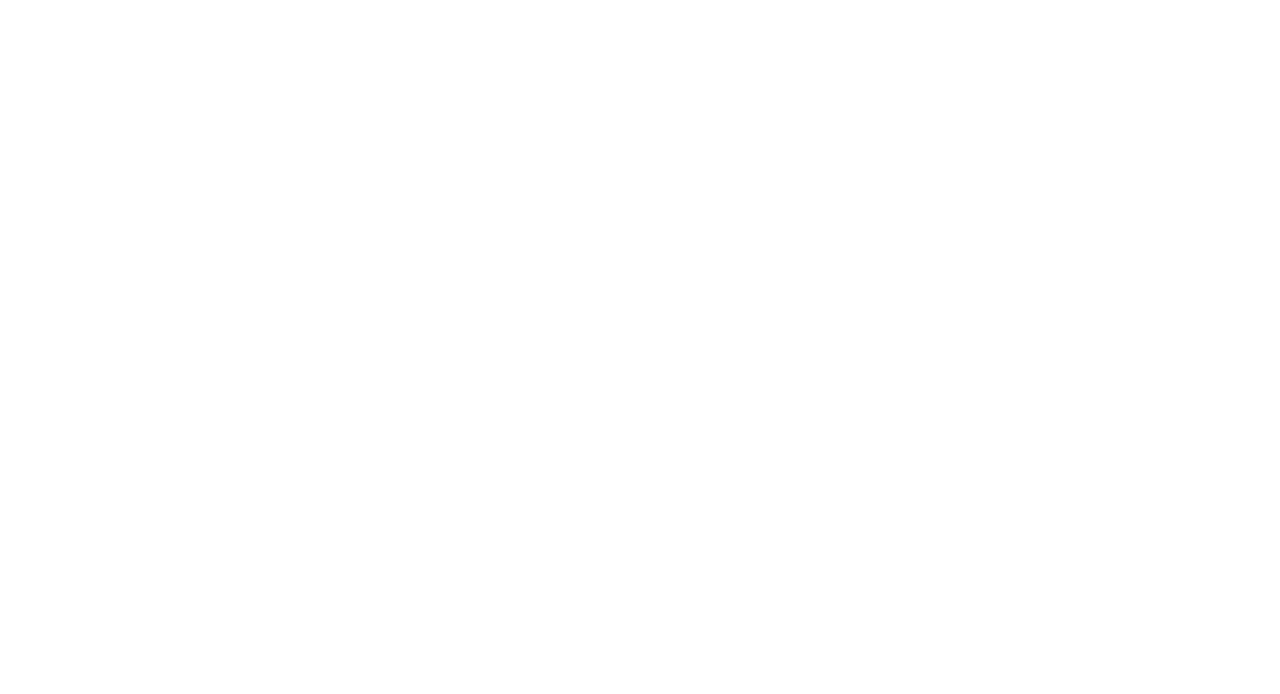
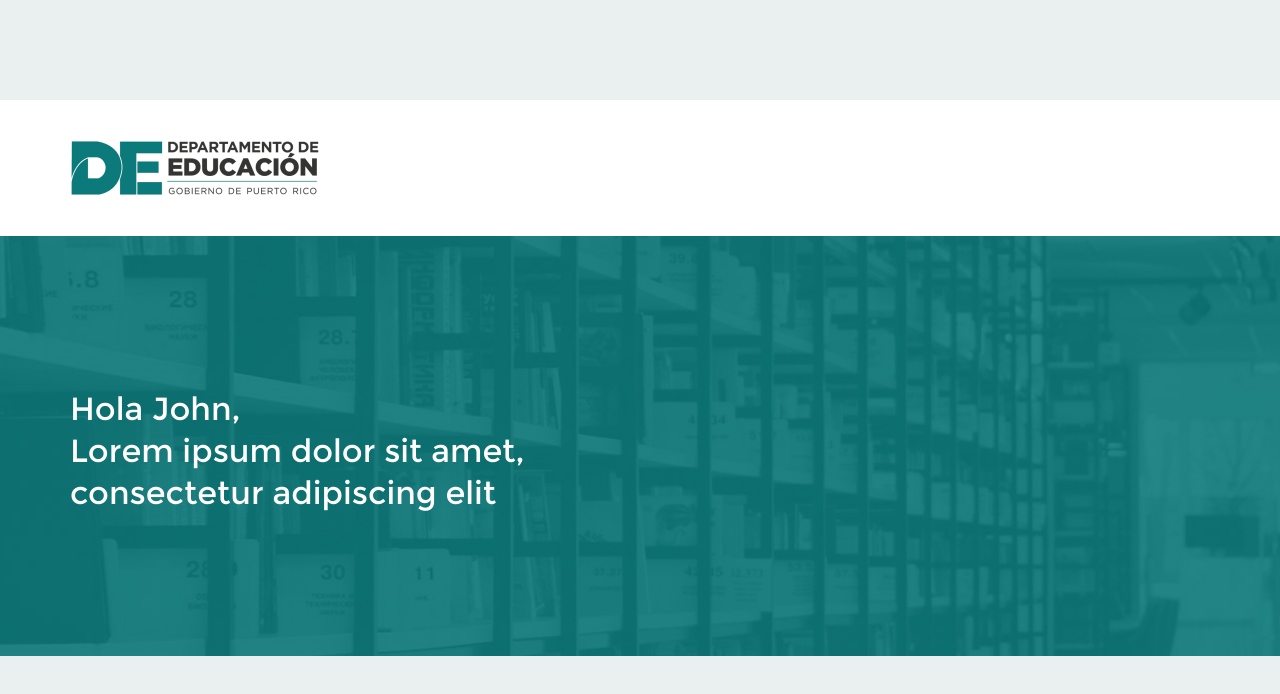
Before and after one commit to mundix/portal-querellas, a plain HTML site: page index.html in a window 1280 px wide. Drawn offline with Linux system fonts and the light colour scheme.

Commit message:
added header and hero banner

```diff
--- a/assets/css/styles.css
+++ b/assets/css/styles.css
@@ -14,3 +14,111 @@
     src: url('../fonts/montserrat-bold.woff') format('woff'),
     url('../fonts/montserrat-bold.ttf') format('truetype');
 }
+
+body {
+    font-family: 'Montserrat', sans-serif;
+    font-weight: 400;
+    color: #333333;
+    font-size: 14px;
+    background-color: #eaf0f0;
+}
+
+/** COMMON AND HELPERS **/
+
+.vcenter {
+    height: 100%;
+    display: flex;
+    align-items: center;
+    flex-direction: row;
+}
+
+/** HELPERS **/
+
+/* HEADER */
+
+.main-wrapper {
+    max-width: 1460px;
+    background-color: #ffffff;
+    margin-top: 40px;
+}
+
+.header-top {
+    margin: 40px 0;
+    height: 56px;
+    text-align: center;
+}
+
+.header-top .logo, .header-top .logo img {
+    height: 100%;
+}
+
+.hero-area {
+    height: 320px;
+}
+
+.banner-area {
+    background-image: url(../images/header_bg.jpg);
+    background-repeat: no-repeat;
+    background-size: cover;
+    background-position: center;
+    padding: 0;
+    height: 100%;
+    color: #fff;
+}
+
+.banner-content h1 {
+    font-weight: 400;
+    font-size: 24px;
+}
+
+/* HEADER ENDs */
+
+
+/* MEDIA QUERIES */
+
+/*==================================================
+=            Bootstrap 3 Media Queries             =
+==================================================*/
+
+/*==========  Mobile First Method  ==========*/
+
+/* Custom, iPhone Retina */
+@media only screen and (min-width : 320px) {
+
+}
+
+/* Extra Small Devices, Phones */
+@media only screen and (min-width : 480px) {
+
+}
+
+/* Small Devices, Tablets */
+@media only screen and (min-width : 768px) {
+    .main-wrapper {
+        margin-top: 100px;
+    }
+
+    .header-top {
+        margin: 40px 0;
+        text-align: left;
+    }
+
+    .hero-area {
+        height: 420px;
+    }
+
+    .banner-content h1 {
+        font-size: 32px;
+        line-height: 42px;
+    }
+}
+
+/* Medium Devices, Desktops */
+@media only screen and (min-width : 992px) {
+
+}
+
+/* Large Devices, Wide Screens */
+@media only screen and (min-width : 1200px) {
+
+}
--- a/index.html
+++ b/index.html
@@ -17,7 +17,7 @@
     <link rel="apple-touch-icon" sizes="144x144" href="assets/images/favicon/apple-icon-144x144.png">
     <link rel="apple-touch-icon" sizes="152x152" href="assets/images/favicon/apple-icon-152x152.png">
     <link rel="apple-touch-icon" sizes="180x180" href="assets/images/favicon/apple-icon-180x180.png">
-    <link rel="icon" type="image/png" sizes="192x192"  href="assets/images/favicon/android-icon-192x192.png">
+    <link rel="icon" type="image/png" sizes="192x192" href="assets/images/favicon/android-icon-192x192.png">
     <link rel="icon" type="image/png" sizes="32x32" href="assets/images/favicon/favicon-32x32.png">
     <link rel="icon" type="image/png" sizes="96x96" href="assets/images/favicon/favicon-96x96.png">
     <link rel="icon" type="image/png" sizes="16x16" href="assets/images/favicon/favicon-16x16.png">
@@ -41,6 +41,36 @@
 </head>
 <body>
 
+<div class="main-wrapper container-fluid">
+    <header>
+        <div class="row">
+            <div class="container">
+                <div class="header-wrap">
+                    <div class="header-top">
+                        <div class="logo">
+                            <a href="index.html"><img src="assets/images/de_logo.png" alt=""></a>
+                        </div>
+                    </div>
+                </div>
+            </div>
+            <div class="hero-area">
+                <div class="banner-area">
+                    <div class="container vcenter">
+                        <div class="row">
+                            <div class="col-lg-7">
+                                <div class="banner-content">
+                                    <h1 class="">Hola John,<br>
+                                        Lorem ipsum dolor sit amet, consectetur adipiscing elit</h1>
+                                </div>
+                            </div>
+                        </div>
+                    </div>
+                </div>
+            </div>
+        </div>
+    </header>
+</div>
+
 <!-- jQuery -->
 <script src="assets/js/jquery-3.3.1.min.js"></script>
 
```
Also changed, not shown: assets/images/favicon/favicon.png (added).
